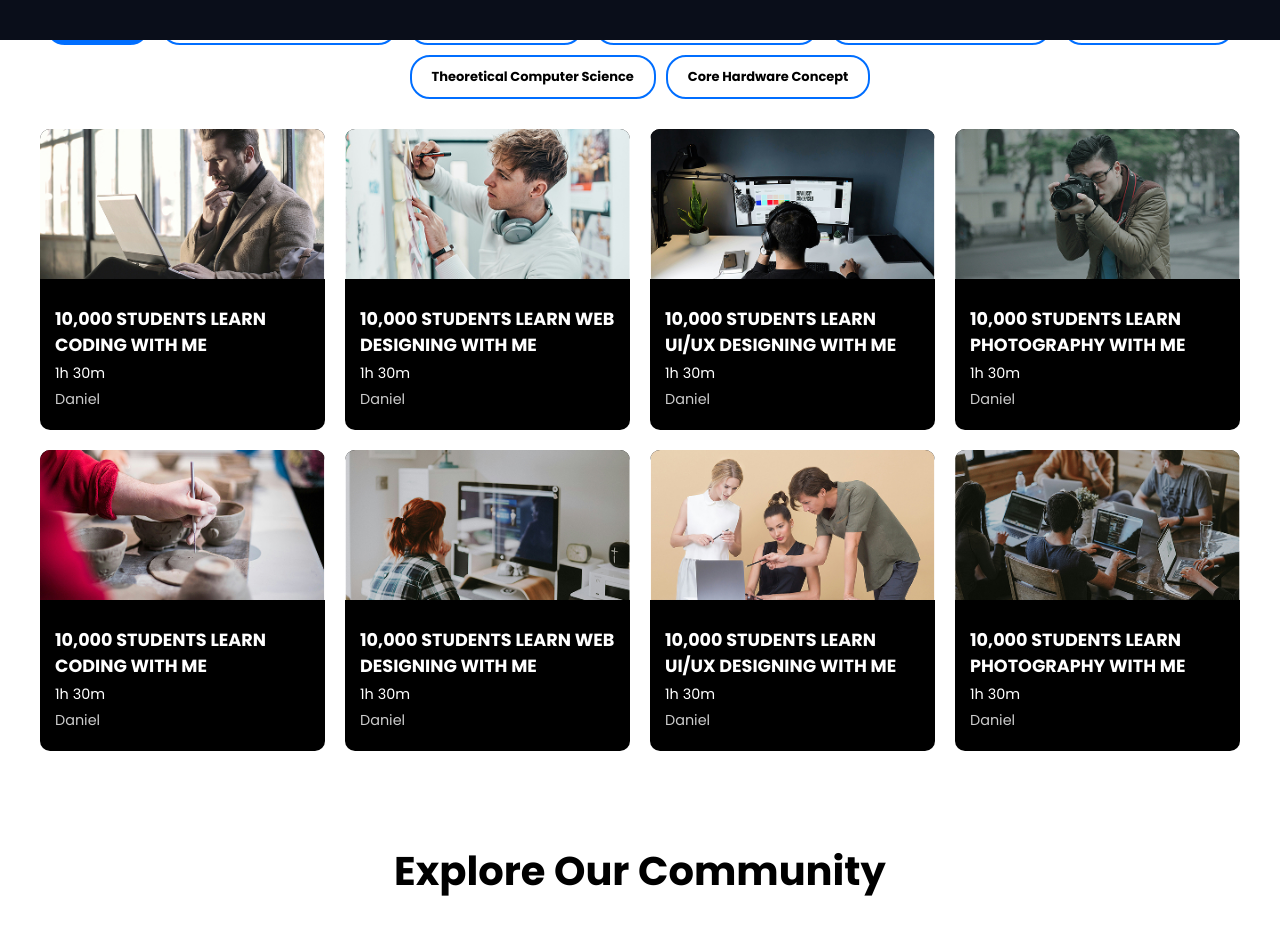
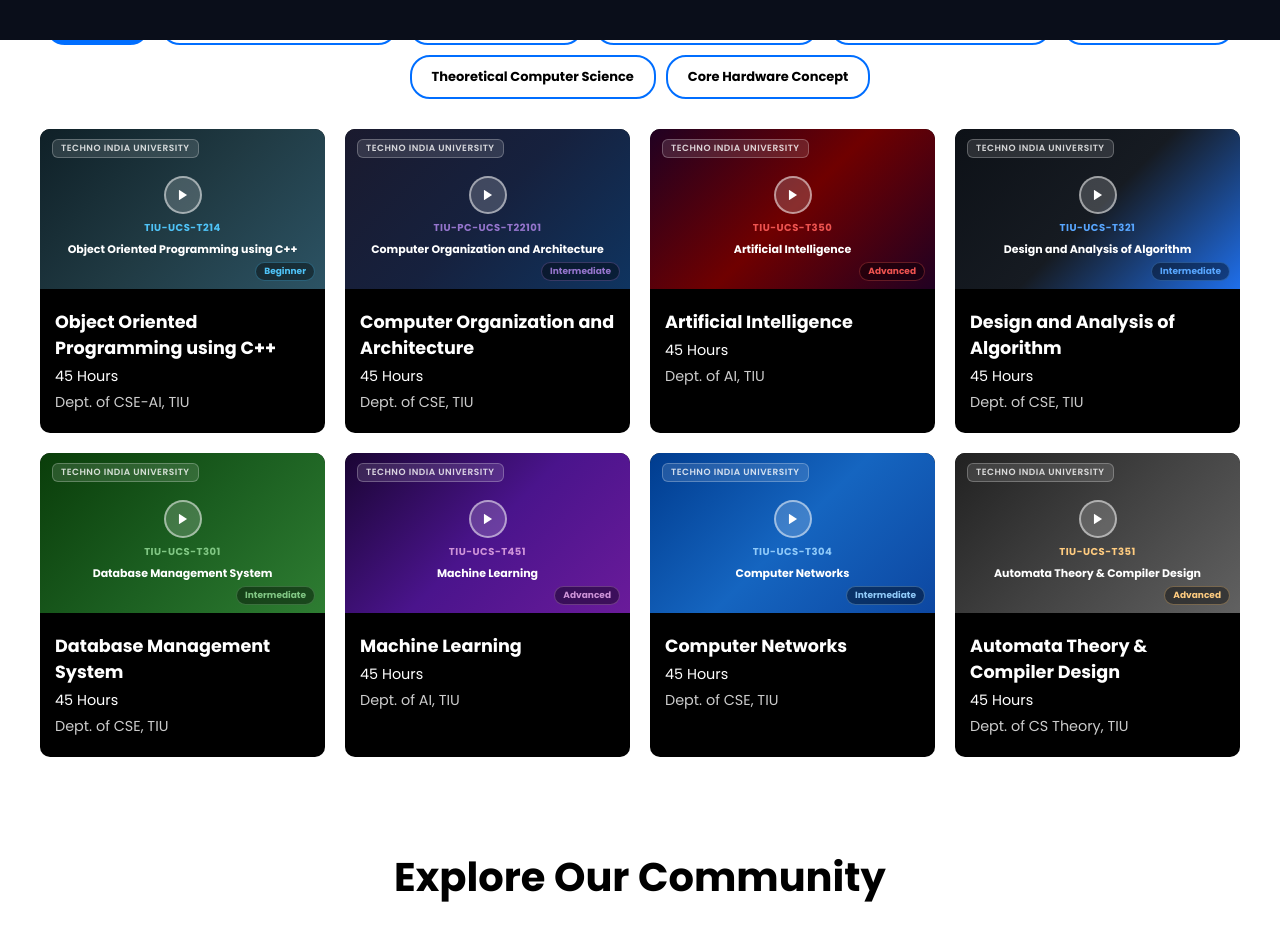
Before and after one commit to Debjanimandal/Technoeee, a Next.js app: page / in a window 1280 px wide. Shown: the part 760-1689 px from the top of the page. Built offline with nearby package versions, Linux system fonts and the light colour scheme; no server answers.

Commit message:
feat: replace stock photo course cards with styled lecture thumbnails showing real course data

```diff
--- a/app/page.js
+++ b/app/page.js
@@ -7,14 +7,14 @@ import Footer from '@/components/layout/Footer';
 import { useAuth } from '@/lib/context/auth-context';
 
 const COURSES_DATA = [
-  { img: '/image/Rectangle 25.jpg', title: '10,000 STUDENTS LEARN CODING WITH ME', duration: '1h 30m', instructor: 'Daniel' },
-  { img: '/image/Rectangle 26.jpg', title: '10,000 STUDENTS LEARN WEB DESIGNING WITH ME', duration: '1h 30m', instructor: 'Daniel' },
-  { img: '/image/Rectangle 27.jpg', title: '10,000 STUDENTS LEARN UI/UX DESIGNING WITH ME', duration: '1h 30m', instructor: 'Daniel' },
-  { img: '/image/Rectangle 28.jpg', title: '10,000 STUDENTS LEARN PHOTOGRAPHY WITH ME', duration: '1h 30m', instructor: 'Daniel' },
-  { img: '/image/Rectangle 25 (1).jpg', title: '10,000 STUDENTS LEARN CODING WITH ME', duration: '1h 30m', instructor: 'Daniel' },
-  { img: '/image/Rectangle 26 (1).jpg', title: '10,000 STUDENTS LEARN WEB DESIGNING WITH ME', duration: '1h 30m', instructor: 'Daniel' },
-  { img: '/image/Rectangle 27 (1).jpg', title: '10,000 STUDENTS LEARN UI/UX DESIGNING WITH ME', duration: '1h 30m', instructor: 'Daniel' },
-  { img: '/image/Rectangle 28 (1).jpg', title: '10,000 STUDENTS LEARN PHOTOGRAPHY WITH ME', duration: '1h 30m', instructor: 'Daniel' },
+  { code: 'TIU-UCS-T214', title: 'Object Oriented Programming using C++', duration: '45 Hours', difficulty: 'Beginner',    instructor: 'Dept. of CSE-AI, TIU', gradient: 'linear-gradient(135deg,#0f2027,#203a43,#2c5364)', accent: '#4fc3f7' },
+  { code: 'TIU-PC-UCS-T22101', title: 'Computer Organization and Architecture', duration: '45 Hours', difficulty: 'Intermediate', instructor: 'Dept. of CSE, TIU',    gradient: 'linear-gradient(135deg,#1a1a2e,#16213e,#0f3460)', accent: '#9575cd' },
+  { code: 'TIU-UCS-T350', title: 'Artificial Intelligence',                   duration: '45 Hours', difficulty: 'Advanced',      instructor: 'Dept. of AI, TIU',    gradient: 'linear-gradient(135deg,#200122,#6f0000,#200122)', accent: '#ef5350' },
+  { code: 'TIU-UCS-T321', title: 'Design and Analysis of Algorithm',          duration: '45 Hours', difficulty: 'Intermediate', instructor: 'Dept. of CSE, TIU',    gradient: 'linear-gradient(135deg,#0d1117,#161b22,#1f6feb)', accent: '#58a6ff' },
+  { code: 'TIU-UCS-T301', title: 'Database Management System',                duration: '45 Hours', difficulty: 'Intermediate', instructor: 'Dept. of CSE, TIU',    gradient: 'linear-gradient(135deg,#0a3d0a,#1b5e20,#2e7d32)', accent: '#81c784' },
+  { code: 'TIU-UCS-T451', title: 'Machine Learning',                          duration: '45 Hours', difficulty: 'Advanced',      instructor: 'Dept. of AI, TIU',    gradient: 'linear-gradient(135deg,#1a0533,#4a148c,#6a1b9a)', accent: '#ce93d8' },
+  { code: 'TIU-UCS-T304', title: 'Computer Networks',                         duration: '45 Hours', difficulty: 'Intermediate', instructor: 'Dept. of CSE, TIU',    gradient: 'linear-gradient(135deg,#003c8f,#1565c0,#0d47a1)', accent: '#90caf9' },
+  { code: 'TIU-UCS-T351', title: 'Automata Theory & Compiler Design',         duration: '45 Hours', difficulty: 'Advanced',      instructor: 'Dept. of CS Theory, TIU', gradient: 'linear-gradient(135deg,#212121,#424242,#616161)', accent: '#ffcc80' },
 ];
 
 const CATEGORIES = ['Featured', 'Programming Fundamentals', 'Core CS Foundation', 'High Demand Industry Skill', 'Essential Industry Concept', 'Core Infrastructure', 'Theoretical Computer Science', 'Core Hardware Concept'];
@@ -193,7 +193,59 @@ export default function Home() {
       <div className="course-grid">
         {COURSES_DATA.map((course, i) => (
           <div className="course-card" key={i}>
-            <img src={course.img} alt="Course" style={{ width: '100%', height: '150px', objectFit: 'cover' }} />
+            {/* Lecture Thumbnail */}
+            <div style={{
+              width: '100%', height: '160px',
+              background: course.gradient,
+              display: 'flex', flexDirection: 'column',
+              alignItems: 'center', justifyContent: 'center',
+              position: 'relative', padding: '14px 12px',
+              boxSizing: 'border-box', gap: '6px',
+            }}>
+              {/* University badge top-left */}
+              <div style={{
+                position: 'absolute', top: '10px', left: '12px',
+                background: 'rgba(255,255,255,0.12)',
+                border: '1px solid rgba(255,255,255,0.25)',
+                borderRadius: '6px', padding: '2px 8px',
+                fontSize: '9px', color: 'rgba(255,255,255,0.8)', fontWeight: '600', letterSpacing: '0.5px'
+              }}>TECHNO INDIA UNIVERSITY</div>
+
+              {/* Play button */}
+              <div style={{
+                width: '38px', height: '38px', borderRadius: '50%',
+                background: 'rgba(255,255,255,0.18)',
+                border: '2px solid rgba(255,255,255,0.5)',
+                display: 'flex', alignItems: 'center', justifyContent: 'center',
+                marginTop: '14px',
+              }}>
+                <svg width="14" height="14" viewBox="0 0 24 24" fill="white"><polygon points="5,3 19,12 5,21"/></svg>
+              </div>
+
+              {/* Course code */}
+              <span style={{ fontSize: '10px', color: course.accent, fontWeight: '700', letterSpacing: '0.5px' }}>
+                {course.code}
+              </span>
+
+              {/* Course title in thumbnail */}
+              <span style={{
+                fontSize: '11px', color: '#fff', fontWeight: '700',
+                textAlign: 'center', lineHeight: '1.3',
+                maxWidth: '90%', display: '-webkit-box',
+                WebkitLineClamp: 2, WebkitBoxOrient: 'vertical', overflow: 'hidden'
+              }}>{course.title}</span>
+
+              {/* Difficulty badge bottom-right */}
+              <div style={{
+                position: 'absolute', bottom: '8px', right: '10px',
+                background: 'rgba(0,0,0,0.4)',
+                border: `1px solid ${course.accent}55`,
+                borderRadius: '10px', padding: '2px 8px',
+                fontSize: '9px', color: course.accent, fontWeight: '700'
+              }}>{course.difficulty}</div>
+            </div>
+
+            {/* Card info below thumbnail */}
             <div className="course-info">
               <p className="title">{course.title}</p>
               <p>{course.duration}</p>
```
